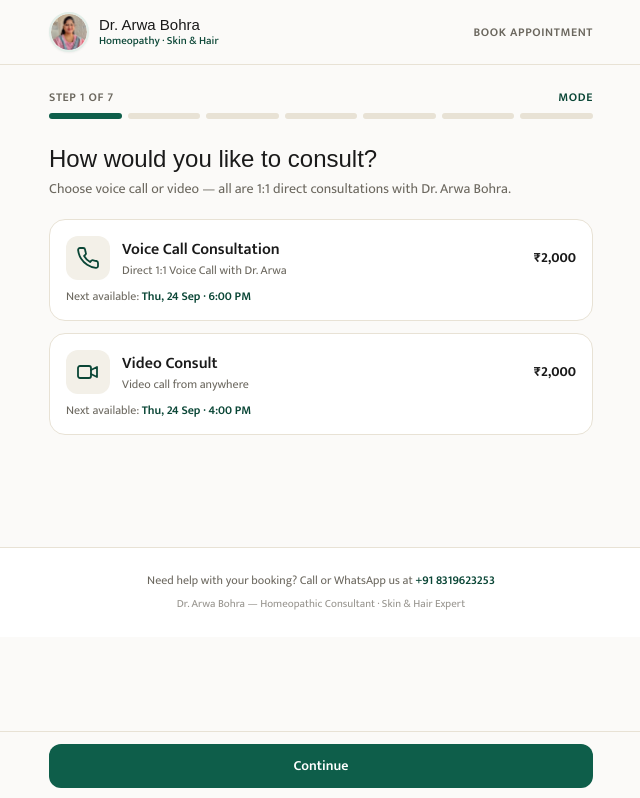
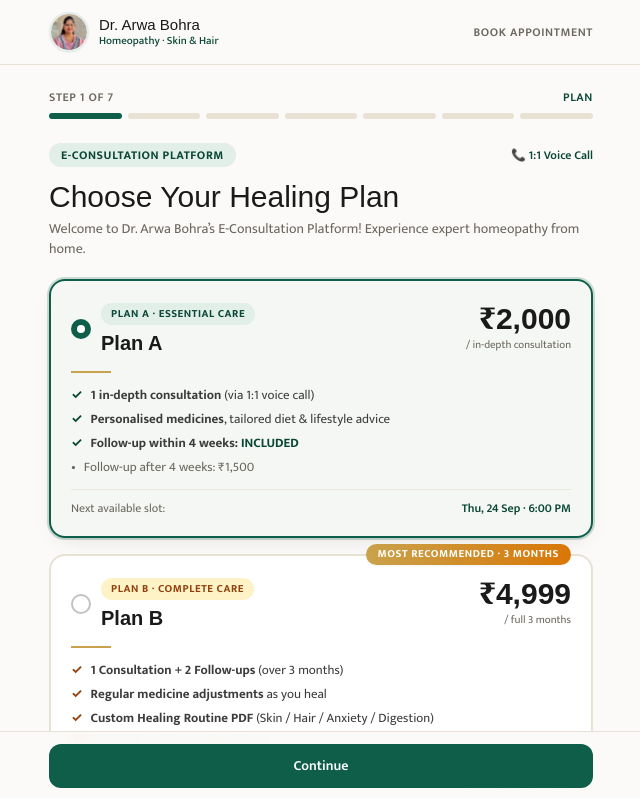
Before and after one commit to saifyautomates/drarwabohra.com, a Next.js app: page /book in a window 1280 px wide. Shown: the top 798 px of the page, without its empty margins (319-959 px from the left). Built offline with nearby package versions, Linux system fonts and the light colour scheme; a web font is replaced by a local one.

Commit message:
Update booking flow with exact real Plan A (₹2000) and Plan B (₹4999) details and voice call consultation

```diff
--- a/app/book/page.tsx
+++ b/app/book/page.tsx
@@ -47,8 +47,12 @@ export default function BookPage({
     doctorName: settings.doctorName,
     doctorTitle: settings.doctorTitle,
     fees: settings.fees,
+    planAFee: settings.planAFee ?? 2000,
+    planBFee: settings.planBFee ?? 4999,
+    followUpAfter4Weeks: settings.followUpAfter4Weeks ?? 1500,
     phone: settings.phone,
     whatsapp: settings.whatsapp,
+    upiNumber: settings.upiNumber ?? "7049205128",
     address: settings.address,
     mapsLink: settings.mapsLink,
     cancellationPolicy: settings.cancellationPolicy,
@@ -56,9 +60,7 @@ export default function BookPage({
     slotDurationMin: settings.slotDurationMin,
   };
 
-  const initialMode = MODES.includes(searchParams.mode as ConsultMode)
-    ? (searchParams.mode as ConsultMode)
-    : null;
+  const initialMode = "audio" as ConsultMode;
 
   const initialReason = searchParams.reason
     ? (KNOWN_REASONS.find(
--- a/app/book/wizard.tsx
+++ b/app/book/wizard.tsx
@@ -23,14 +23,20 @@ export interface WizardSettings {
   doctorName: string;
   doctorTitle: string;
   fees: Record<ConsultMode, number>;
+  planAFee?: number;
+  planBFee?: number;
+  followUpAfter4Weeks?: number;
   phone: string;
   whatsapp: string;
+  upiNumber?: string;
   address: string;
   mapsLink: string;
   cancellationPolicy: string;
   paymentMode: "pay-at-clinic" | "advance-token";
   slotDurationMin: number;
 }
+
+export type PlanType = "plan-a" | "plan-b";
 
 export interface NextSlot {
   date: string;
@@ -50,7 +56,7 @@ interface Slot {
 }
 
 const STEP_LABELS = [
-  "Mode",
+  "Plan",
   "Concern",
   "Slot",
   "Mobile",
@@ -194,7 +200,8 @@ export default function Wizard({
   const [step, setStep] = useState(1);
   const [error, setError] = useState<string | null>(null);
 
-  const [mode, setMode] = useState<ConsultMode | null>(initialMode);
+  const [plan, setPlan] = useState<PlanType>("plan-a");
+  const [mode, setMode] = useState<ConsultMode>("audio");
   const [reasons, setReasons] = useState<string[]>(
     initialReason ? [initialReason] : []
   );
@@ -427,19 +434,18 @@ export default function Wizard({
   if (confirmed && mode && date && time) {
     const dateLabel = formatDateLabel(date);
     const timeLabel = formatTime12(time);
-    const fee = settings.fees[mode];
+    const fee = plan === "plan-b" ? (settings.planBFee ?? 4999) : (settings.planAFee ?? 2000);
+    const planName = plan === "plan-b" ? "Plan B — Complete Care (3 Months)" : "Plan A — Essential Care (1 Month)";
     const calUrl = googleCalendarUrl({
       title: `Appointment — Dr. Arwa Bohra (${confirmed.id})`,
       date,
       time,
       durationMin: settings.slotDurationMin,
-      details: `Booking ID: ${confirmed.id}\nMode: ${modeLabel(mode)}\nPatient: ${name.trim()}`,
-      location: "Online E-Consultation",
+      details: `Booking ID: ${confirmed.id}\nPlan: ${planName}\nMode: 1:1 Voice Call\nPatient: ${name.trim()}`,
+      location: "Online E-Consultation (Voice Call)",
     });
-    const waConfirm = waLink(
-      settings.whatsapp,
-      bookingWhatsAppText(confirmed.id, modeLabel(mode), dateLabel, timeLabel, name.trim())
-    );
+    const waConfirmText = `Hi Dr. Arwa, I have booked ${planName} (Booking ID: ${confirmed.id}).\nSlot: ${dateLabel}, ${timeLabel}\nPatient: ${name.trim()}.\nHere is my payment receipt for UPI (${settings.upiNumber ?? "7049205128"}).`;
+    const waConfirm = waLink(settings.whatsapp, waConfirmText);
     return (
       <main className="mx-auto max-w-xl px-4 pb-16 pt-8">
         <div className="card p-6 text-center sm:p-8">
@@ -459,7 +465,8 @@ export default function Wizard({
           </p>
           <div className="mt-5 rounded-xl border border-line bg-paper px-4 py-3 text-left text-sm">
             <Row k="Doctor" v={`${settings.doctorName}`} />
-            <Row k="Mode" v={modeLabel(mode)} />
+            <Row k="Plan" v={planName} />
+            <Row k="Consultation" v="1:1 Voice Call" />
             <Row k="Slot" v={`${dateLabel} · ${timeLabel}`} />
             <Row k="Patient" v={`${name.trim()}${forSelf ? "" : ` (${relation})`}, ${age} yrs`} />
             <Row k="Fee" v={formatINR(fee)} last />
@@ -470,13 +477,13 @@ export default function Wizard({
               <span>💳</span> Complete Payment via PhonePe / GPay / Paytm
             </p>
             <p className="mt-1 text-xs text-smoke">
-              Please transfer your consultation fee (Plan A: ₹2,000 / Plan B: ₹4,999) to:
+              Please transfer your consultation fee ({plan === "plan-b" ? "Plan B: ₹4,999" : "Plan A: ₹2,000"}) to:
             </p>
             <div className="my-2.5 rounded-lg bg-paper p-2.5 text-center font-mono font-bold text-lg text-ink border border-line shadow-inner">
-              7049205128
+              {settings.upiNumber ?? "7049205128"}
             </div>
             <p className="text-xs text-smoke">
-              📩 Then share your payment receipt on WhatsApp at <strong>+91 83196 23253</strong> with your Booking ID: <strong>{confirmed.id}</strong>.
+              📩 Then share your payment receipt on WhatsApp at <strong>+91 {settings.phone}</strong> with your Booking ID: <strong>{confirmed.id}</strong>.
             </p>
             <p className="mt-2 text-xs font-semibold text-emerald-dark">
               📞 Dr. Arwa Bohra will connect with you via voice call at your scheduled time.
@@ -506,7 +513,8 @@ export default function Wizard({
 
   const selectedSlots = date ? (daySlots[date] ?? []) : [];
   const selectedStatus = date ? dayStatus(date) : "closed";
-  const fee = mode ? settings.fees[mode] : 0;
+  const fee = plan === "plan-b" ? (settings.planBFee ?? 4999) : (settings.planAFee ?? 2000);
+  const planLabel = plan === "plan-b" ? "Plan B — Complete Care (3 Months)" : "Plan A — Essential Care (1 Month)";
 
   return (
     <main className="mx-auto max-w-xl px-4 pb-28 pt-6">
@@ -536,10 +544,10 @@ export default function Wizard({
       </div>
 
       {/* Sticky summary — steps 5–7 (Doctolib pattern) */}
-      {step >= 5 && mode && (
+      {step >= 5 && (
         <div className="sticky top-[57px] z-20 mb-4 rounded-xl border border-line bg-white px-4 py-2.5 shadow-card">
           <div className="flex items-center justify-between gap-2 text-sm">
-            <span className="font-semibold text-ink">{modeLabel(mode)}</span>
+            <span className="font-semibold text-ink">{plan === "plan-b" ? "Plan B" : "Plan A"} · Voice Call</span>
             <span className="text-smoke">
               {date ? `${formatDateLabel(date)}${time ? ` · ${formatTime12(time)}` : ""}` : "Slot not chosen"}
             </span>
@@ -550,55 +558,193 @@ export default function Wizard({
 
       <ErrorBanner message={error} />
 
-      {/* ---------------- Step 1: Mode ---------------- */}
+      {/* ---------------- Step 1: Choose Your Plan ---------------- */}
       {step === 1 && (
         <section>
-          <h1 className="font-display text-2xl text-ink">How would you like to consult?</h1>
+          <div className="flex items-center justify-between">
+            <span className="rounded-full bg-emerald-soft px-3 py-1 text-xs font-bold uppercase tracking-wider text-emerald-dark">
+              E-Consultation Platform
+            </span>
+            <span className="text-xs font-semibold text-emerald-dark flex items-center gap-1">
+              📞 1:1 Voice Call
+            </span>
+          </div>
+
+          <h1 className="mt-3 font-display text-2xl text-ink sm:text-3xl">
+            Choose Your Healing Plan
+          </h1>
           <p className="mt-1 text-sm text-smoke">
-            Choose voice call or video — all are 1:1 direct consultations with {settings.doctorName}.
+            Welcome to Dr. Arwa Bohra’s E-Consultation Platform! Experience expert homeopathy from home.
           </p>
-          <div className="mt-5 space-y-3">
-            {MODES.map((m) => {
-              const next = nextByMode[m];
-              const active = mode === m;
-              return (
-                <button
-                  key={m}
+
+          <div className="mt-5 space-y-4">
+            {/* Plan A */}
+            <div
+              role="button"
+              tabIndex={0}
               onClick={() => {
-                    setMode(m);
+                setPlan("plan-a");
+                setMode("audio");
                 setError(null);
               }}
-                  className={`w-full rounded-2xl border p-4 text-left transition-all ${
-                    active
-                      ? "border-emerald bg-emerald-soft/40 shadow-card"
-                      : "border-line bg-white hover:border-emerald/50"
+              onKeyDown={(e) => {
+                if (e.key === "Enter" || e.key === " ") {
+                  setPlan("plan-a");
+                  setMode("audio");
+                  setError(null);
+                }
+              }}
+              className={`w-full rounded-2xl border-2 p-5 text-left transition-all cursor-pointer ${
+                plan === "plan-a"
+                  ? "border-emerald bg-emerald-soft/30 shadow-card ring-2 ring-emerald/20"
+                  : "border-line bg-white hover:border-emerald/40"
               }`}
             >
-                  <div className="flex items-center gap-3">
-                    <span className={`flex h-11 w-11 items-center justify-center rounded-xl ${active ? "bg-emerald text-white" : "bg-cream text-emerald-dark"}`}>
-                      <ModeIcon mode={m} />
+              <div className="flex items-start justify-between gap-3">
+                <div className="flex items-center gap-2.5">
+                  <span className={`flex h-5 w-5 items-center justify-center rounded-full border-2 ${
+                    plan === "plan-a" ? "border-emerald bg-emerald" : "border-smoke/40"
+                  }`}>
+                    {plan === "plan-a" && <span className="h-2 w-2 rounded-full bg-white" />}
                   </span>
-                    <div className="flex-1">
-                      <p className="font-semibold text-ink">{modeLabel(m)}</p>
-                      <p className="text-xs text-smoke">{MODE_BLURB[m]}</p>
+                  <div>
+                    <span className="rounded-full bg-emerald-soft px-2.5 py-0.5 text-[11px] font-bold uppercase tracking-wider text-emerald-dark">
+                      Plan A · Essential Care
+                    </span>
+                    <h2 className="mt-1 font-display text-xl font-bold text-ink">
+                      Plan A
+                    </h2>
                   </div>
-                    <p className="text-sm font-bold text-ink">{formatINR(settings.fees[m])}</p>
                 </div>
-                  <p className="mt-2 text-xs text-smoke">
-                    {next ? (
-                      <>
-                        Next available:{" "}
+                <div className="text-right">
+                  <p className="font-display text-2xl font-bold text-ink sm:text-3xl">
+                    ₹2,000
+                  </p>
+                  <p className="text-[11px] text-smoke">/ in-depth consultation</p>
+                </div>
+              </div>
+
+              <div className="rule-gold my-3.5" aria-hidden="true" />
+
+              <ul className="space-y-2 text-xs text-ink/85 sm:text-[13px]">
+                <li className="flex items-start gap-2">
+                  <span className="text-emerald-dark font-bold">✓</span>
+                  <span><strong>1 in-depth consultation</strong> (via 1:1 voice call)</span>
+                </li>
+                <li className="flex items-start gap-2">
+                  <span className="text-emerald-dark font-bold">✓</span>
+                  <span><strong>Personalised medicines</strong>, tailored diet &amp; lifestyle advice</span>
+                </li>
+                <li className="flex items-start gap-2">
+                  <span className="text-emerald-dark font-bold">✓</span>
+                  <span><strong>Follow-up within 4 weeks:</strong> <strong className="text-emerald-dark">INCLUDED</strong></span>
+                </li>
+                <li className="flex items-start gap-2 text-smoke">
+                  <span>•</span>
+                  <span>Follow-up after 4 weeks: ₹1,500</span>
+                </li>
+              </ul>
+
+              {nextByMode.audio && (
+                <div className="mt-3.5 flex items-center justify-between border-t border-line/70 pt-2.5 text-xs">
+                  <span className="text-smoke">Next available slot:</span>
                   <span className="font-semibold text-emerald-dark">
-                          {formatDateLabel(next.date)} · {formatTime12(next.time)}
+                    {formatDateLabel(nextByMode.audio.date)} · {formatTime12(nextByMode.audio.time)}
                   </span>
-                      </>
-                    ) : (
-                      "No open slots in the next 14 days"
+                </div>
               )}
+            </div>
+
+            {/* Plan B */}
+            <div
+              role="button"
+              tabIndex={0}
+              onClick={() => {
+                setPlan("plan-b");
+                setMode("audio");
+                setError(null);
+              }}
+              onKeyDown={(e) => {
+                if (e.key === "Enter" || e.key === " ") {
+                  setPlan("plan-b");
+                  setMode("audio");
+                  setError(null);
+                }
+              }}
+              className={`relative w-full rounded-2xl border-2 p-5 text-left transition-all cursor-pointer ${
+                plan === "plan-b"
+                  ? "border-gold bg-amber-50/50 shadow-card ring-2 ring-gold/30"
+                  : "border-line bg-white hover:border-gold/50"
+              }`}
+            >
+              <div className="absolute -top-3 right-5 rounded-full bg-gradient-to-r from-gold to-amber-600 px-3 py-0.5 text-[11px] font-bold uppercase tracking-wider text-white shadow-sm">
+                Most Recommended · 3 Months
+              </div>
+
+              <div className="flex items-start justify-between gap-3">
+                <div className="flex items-center gap-2.5">
+                  <span className={`flex h-5 w-5 items-center justify-center rounded-full border-2 ${
+                    plan === "plan-b" ? "border-amber-700 bg-amber-700" : "border-smoke/40"
+                  }`}>
+                    {plan === "plan-b" && <span className="h-2 w-2 rounded-full bg-white" />}
+                  </span>
+                  <div>
+                    <span className="rounded-full bg-amber-100 px-2.5 py-0.5 text-[11px] font-bold uppercase tracking-wider text-amber-800">
+                      Plan B · Complete Care
+                    </span>
+                    <h2 className="mt-1 font-display text-xl font-bold text-ink">
+                      Plan B
+                    </h2>
+                  </div>
+                </div>
+                <div className="text-right">
+                  <p className="font-display text-2xl font-bold text-ink sm:text-3xl">
+                    ₹4,999
                   </p>
-                </button>
-              );
-            })}
+                  <p className="text-[11px] text-smoke">/ full 3 months</p>
+                </div>
+              </div>
+
+              <div className="rule-gold my-3.5" aria-hidden="true" />
+
+              <ul className="space-y-2 text-xs text-ink/85 sm:text-[13px]">
+                <li className="flex items-start gap-2">
+                  <span className="text-amber-800 font-bold">✓</span>
+                  <span><strong>1 Consultation + 2 Follow-ups</strong> (over 3 months)</span>
+                </li>
+                <li className="flex items-start gap-2">
+                  <span className="text-amber-800 font-bold">✓</span>
+                  <span><strong>Regular medicine adjustments</strong> as you heal</span>
+                </li>
+                <li className="flex items-start gap-2">
+                  <span className="text-amber-800 font-bold">✓</span>
+                  <span><strong>Custom Healing Routine PDF</strong> (Skin / Hair / Anxiety / Digestion)</span>
+                </li>
+                <li className="flex items-start gap-2 text-amber-900 font-semibold">
+                  <span>🎁</span>
+                  <span>₹50 OFF on Hair or Face Serum</span>
+                </li>
+              </ul>
+
+              {nextByMode.audio && (
+                <div className="mt-3.5 flex items-center justify-between border-t border-line/70 pt-2.5 text-xs">
+                  <span className="text-smoke">Next available slot:</span>
+                  <span className="font-semibold text-emerald-dark">
+                    {formatDateLabel(nextByMode.audio.date)} · {formatTime12(nextByMode.audio.time)}
+                  </span>
+                </div>
+              )}
+            </div>
+          </div>
+
+          {/* Quick Payment & Call Info Strip */}
+          <div className="mt-4 rounded-xl border border-line bg-cream/50 p-3.5 text-xs text-smoke">
+            <div className="flex flex-wrap items-center justify-between gap-2">
+              <span className="font-medium text-ink flex items-center gap-1.5">
+                <span>💳</span> Pay via PhonePe/GPay/Paytm: <strong className="font-mono text-emerald-dark text-sm">{settings.upiNumber ?? "7049205128"}</strong>
+              </span>
+              <span className="text-smoke">📞 All consultations via Voice Call</span>
+            </div>
           </div>
         </section>
       )}
@@ -647,7 +793,7 @@ export default function Wizard({
         <section>
           <h1 className="font-display text-2xl text-ink">Pick a date &amp; time</h1>
           <p className="mt-1 text-sm text-smoke">
-            {modeLabel(mode)} · {formatINR(settings.fees[mode])} ·{" "}
+            {plan === "plan-b" ? "Plan B (Complete Care · 3 Months)" : "Plan A (Essential Care · 1 Month)"} · 1:1 Voice Call · {formatINR(fee)} ·{" "}
             {settings.slotDurationMin}-minute slots
           </p>
 
@@ -971,19 +1117,20 @@ export default function Wizard({
           </p>
           <div className="card mt-5 p-5">
             <Row k="Doctor" v={`${settings.doctorName} — ${settings.doctorTitle}`} />
-            <Row k="Mode" v={modeLabel(mode)} />
+            <Row k="Plan" v={plan === "plan-b" ? "Plan B — Complete Care (3 Months)" : "Plan A — Essential Care (1 Month)"} />
+            <Row k="Consultation" v="1:1 Direct Voice Call" />
             <Row k="Slot" v={`${formatDateLabel(date)} · ${formatTime12(time)}`} />
             <Row k="Patient" v={`${name.trim()}, ${age} yrs${forSelf ? "" : ` · ${relation}`}`} />
             <Row k="Mobile" v={mobile} />
             <Row k="Concern" v={reasons.join(", ")} />
-            <Row k="Fee" v={formatINR(settings.fees[mode])} last />
+            <Row k="Fee" v={formatINR(fee)} last />
           </div>
           <div className="mt-4 rounded-xl border border-emerald-soft bg-emerald-soft/30 p-4 text-xs leading-relaxed">
             <p className="font-bold text-emerald-dark">
-              💳 UPI Payment (PhonePe / GPay / Paytm): <span className="font-mono text-sm text-ink font-bold">7049205128</span>
+              💳 UPI Payment (PhonePe / GPay / Paytm): <span className="font-mono text-sm text-ink font-bold">{settings.upiNumber ?? "7049205128"}</span>
             </p>
             <p className="mt-1 text-smoke">
-              Please share the payment receipt on WhatsApp at <strong>8319623253</strong> to lock your slot.
+              Please share the payment receipt on WhatsApp at <strong>+91 {settings.phone}</strong> to lock your slot.
             </p>
             <p className="mt-1 text-smoke">
               📞 Consultation is conducted 1:1 via voice call directly with Dr. Arwa Bohra.
```
Lines whose indentation alone changed are shown as unchanged.
